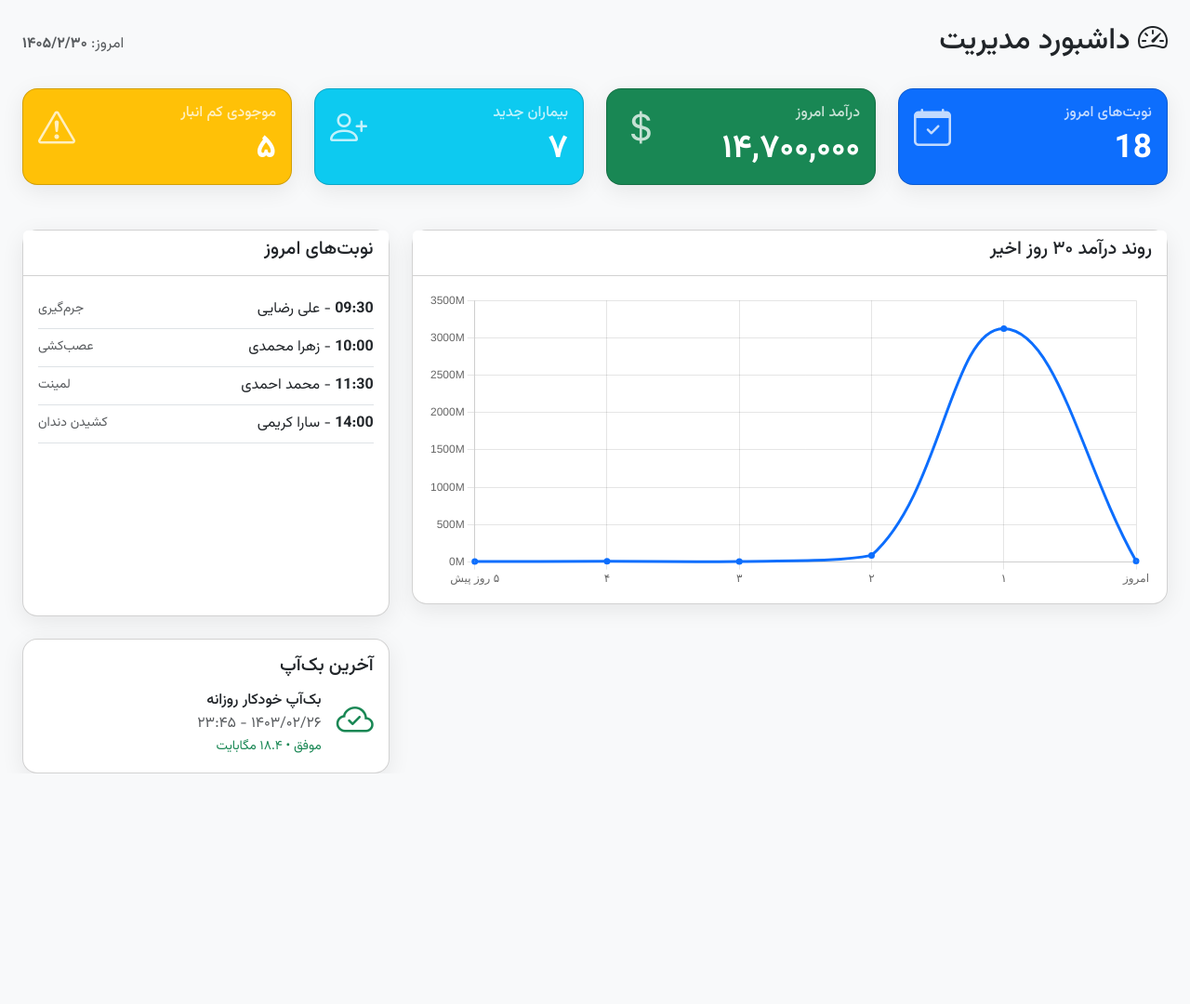
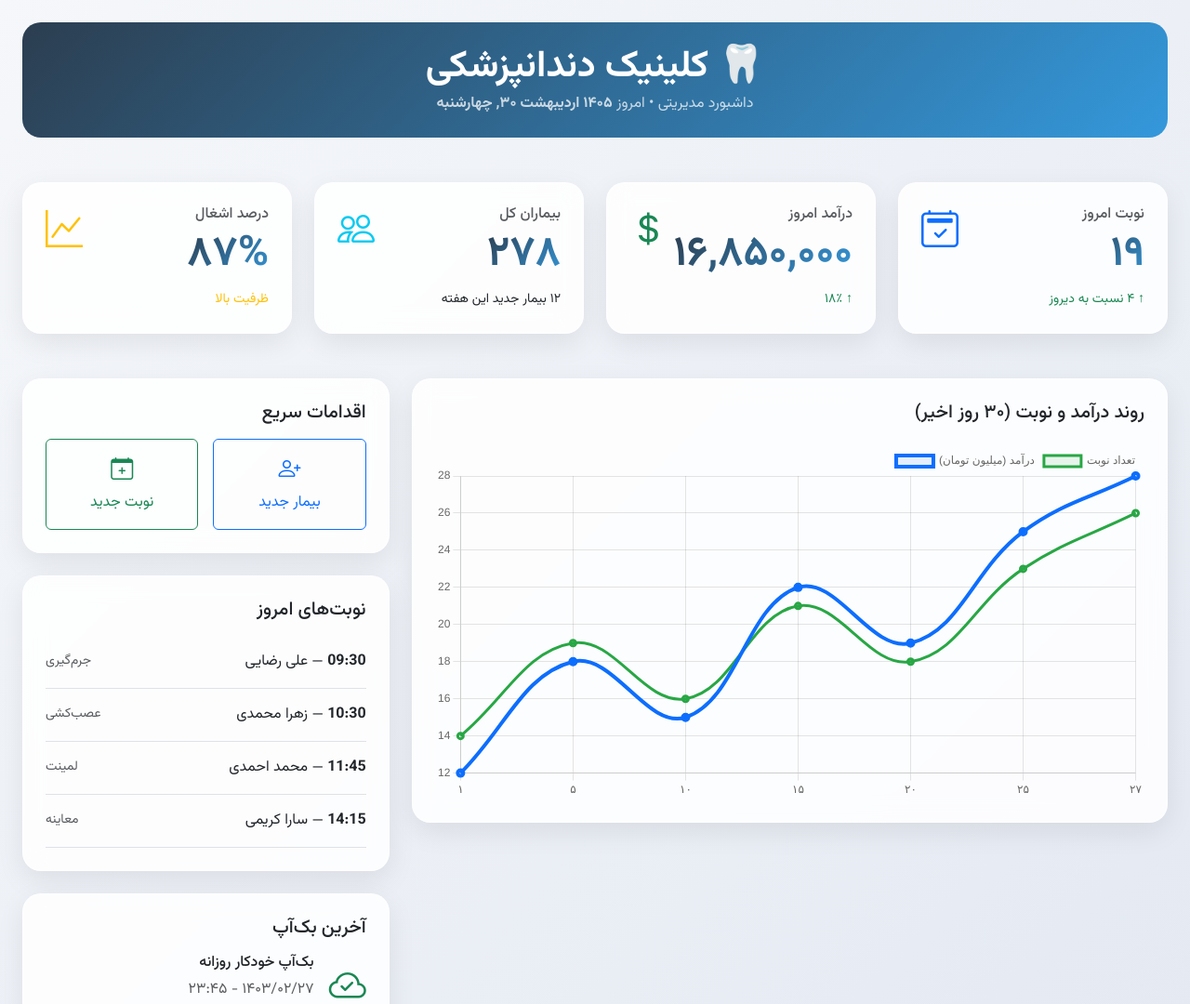
Before and after one commit to ShakibRamez/Dental-clinic-sytem, a plain HTML site: page Front/dashboard.html in a window 1280 px wide. Shown: the top 1080 px of the page at 93% size. Before the commit the page ends 832 px from the top, so only its background shows below. Drawn offline with nearby package versions, Linux system fonts and the light colour scheme.

Commit message:
dashboard changed the styles

```diff
--- a/Front/dashboard.html
+++ b/Front/dashboard.html
@@ -8,134 +8,150 @@
   <link href="https://cdn.jsdelivr.net/npm/bootstrap-icons@1.11.3/font/bootstrap-icons.css" rel="stylesheet">
   <script src="https://cdn.jsdelivr.net/npm/chart.js@4.4.1/dist/chart.umd.min.js"></script>
   <style>
-    @import url('https://fonts.googleapis.com/css2?family=Vazirmatn:wght@400;500;700&display=swap');
+    @import url('https://fonts.googleapis.com/css2?family=Vazirmatn:wght@400;500;600;700&display=swap');
 
     body {
       font-family: 'Vazirmatn', sans-serif;
-      background: #f8f9fa;
+      background: linear-gradient(135deg, #f5f7fa 0%, #e4e9f2 100%);
+      min-height: 100vh;
     }
-    .dashboard-card {
-      border-radius: 16px;
-      box-shadow: 0 6px 25px rgba(0,0,0,0.08);
+    .glass-card {
+      background: rgba(255, 255, 255, 0.85);
+      backdrop-filter: blur(12px);
+      border: 1px solid rgba(255,255,255,0.6);
+      border-radius: 20px;
+      box-shadow: 0 10px 30px rgba(0,0,0,0.08);
+    }
+    .stat-number {
+      font-size: 2.8rem;
+      font-weight: 700;
+      background: linear-gradient(135deg, #2c3e50, #3498db);
+      -webkit-background-clip: text;
+      -webkit-text-fill-color: transparent;
+    }
+    .header {
+      background: linear-gradient(135deg, #2c3e50, #3498db);
+      color: white;
+      border-radius: 20px;
+    }
+    .quick-action {
       transition: all 0.3s;
     }
-    .dashboard-card:hover {
-      transform: translateY(-8px);
-      box-shadow: 0 12px 30px rgba(0,0,0,0.12);
-    }
-    .stat-number {
-      font-size: 2.2rem;
-      font-weight: 700;
-    }
-    .chart-container {
-      position: relative;
-      height: 320px;
+    .quick-action:hover {
+      transform: translateY(-5px) scale(1.05);
     }
   </style>
 </head>
 <body class="p-4">
 
-  <div class="d-flex justify-content-between align-items-center mb-4">
-    <h2><i class="bi bi-speedometer2"></i> داشبورد مدیریت</h2>
-    <div class="text-muted">امروز: <span id="currentDate" class="fw-bold"></span></div>
+  <div class="header p-4 mb-5 text-center">
+    <h1 class="mb-1 fw-bold">🦷 کلینیک دندانپزشکی</h1>
+    <p class="mb-0 opacity-75">داشبورد مدیریتی • امروز <span id="currentDate" class="fw-bold"></span></p>
   </div>
 
+  <div class="row g-4">
+
     <!-- آمار اصلی -->
-  <div class="row g-4 mb-5">
     <div class="col-xl-3 col-md-6">
-      <div class="dashboard-card card bg-primary text-white h-100">
-        <div class="card-body">
+      <div class="glass-card p-4 h-100">
         <div class="d-flex justify-content-between">
           <div>
-              <h6 class="opacity-75">نوبت‌های امروز</h6>
-              <h2 class="stat-number mb-0" id="todayAppointments">18</h2>
+            <h6 class="text-muted">نوبت امروز</h6>
+            <h2 class="stat-number" id="todayApp">۱۹</h2>
           </div>
-            <i class="bi bi-calendar-check fs-1 opacity-75"></i>
+          <i class="bi bi-calendar2-check fs-1 text-primary"></i>
         </div>
+        <small class="text-success">↑ ۴ نسبت به دیروز</small>
+      </div>
+    </div>
+
+    <div class="col-xl-3 col-md-6">
+      <div class="glass-card p-4 h-100">
+        <div class="d-flex justify-content-between">
+          <div>
+            <h6 class="text-muted">درآمد امروز</h6>
+            <h2 class="stat-number" id="todayRev">۱۶,۸۵۰,۰۰۰</h2>
+          </div>
+          <i class="bi bi-currency-dollar fs-1 text-success"></i>
+        </div>
+        <small class="text-success">↑ ۱۸٪</small>
+      </div>
+    </div>
+
+    <div class="col-xl-3 col-md-6">
+      <div class="glass-card p-4 h-100">
+        <div class="d-flex justify-content-between">
+          <div>
+            <h6 class="text-muted">بیماران کل</h6>
+            <h2 class="stat-number" id="totalPatients">۲۷۸</h2>
+          </div>
+          <i class="bi bi-people fs-1 text-info"></i>
+        </div>
+        <small>۱۲ بیمار جدید این هفته</small>
+      </div>
+    </div>
+
+    <div class="col-xl-3 col-md-6">
+      <div class="glass-card p-4 h-100">
+        <div class="d-flex justify-content-between">
+          <div>
+            <h6 class="text-muted">درصد اشغال</h6>
+            <h2 class="stat-number">۸۷%</h2>
+          </div>
+          <i class="bi bi-graph-up fs-1 text-warning"></i>
+        </div>
+        <small class="text-warning">ظرفیت بالا</small>
       </div>
     </div>
   </div>
 
-    <div class="col-xl-3 col-md-6">
-      <div class="dashboard-card card bg-success text-white h-100">
-        <div class="card-body">
-          <div class="d-flex justify-content-between">
-            <div>
-              <h6 class="opacity-75">درآمد امروز</h6>
-              <h2 class="stat-number mb-0" id="todayRevenue">۱۴,۷۰۰,۰۰۰</h2>
-            </div>
-            <i class="bi bi-currency-dollar fs-1 opacity-75"></i>
-          </div>
+  <div class="row g-4 mt-4">
+    <!-- نمودار اصلی -->
+    <div class="col-xl-8">
+      <div class="glass-card p-4">
+        <h5 class="mb-4">روند درآمد و نوبت (۳۰ روز اخیر)</h5>
+        <div style="height: 380px;">
+          <canvas id="mainChart"></canvas>
         </div>
       </div>
     </div>
 
-    <div class="col-xl-3 col-md-6">
-      <div class="dashboard-card card bg-info text-white h-100">
-        <div class="card-body">
-          <div class="d-flex justify-content-between">
-            <div>
-              <h6 class="opacity-75">بیماران جدید</h6>
-              <h2 class="stat-number mb-0" id="newPatients">۷</h2>
+    <!-- پنل راست -->
+    <div class="col-xl-4">
+      <!-- اقدامات سریع -->
+      <div class="glass-card p-4 mb-4">
+        <h5 class="mb-3">اقدامات سریع</h5>
+        <div class="row g-3">
+          <div class="col-6">
+            <button onclick="newPatient()" class="quick-action btn btn-outline-primary w-100 py-3">
+              <i class="bi bi-person-plus fs-4 d-block mb-1"></i>
+              بیمار جدید
+            </button>
           </div>
-            <i class="bi bi-person-plus fs-1 opacity-75"></i>
-          </div>
+          <div class="col-6">
+            <button onclick="newAppointment()" class="quick-action btn btn-outline-success w-100 py-3">
+              <i class="bi bi-calendar-plus fs-4 d-block mb-1"></i>
+              نوبت جدید
+            </button>
           </div>
         </div>
       </div>
 
-    <div class="col-xl-3 col-md-6">
-      <div class="dashboard-card card bg-warning text-white h-100">
-        <div class="card-body">
-          <div class="d-flex justify-content-between">
-            <div>
-              <h6 class="opacity-75">موجودی کم انبار</h6>
-              <h2 class="stat-number mb-0" id="lowStock">۵</h2>
-            </div>
-            <i class="bi bi-exclamation-triangle fs-1 opacity-75"></i>
-          </div>
-        </div>
-      </div>
-    </div>
-  </div>
-
-  <div class="row g-4">
-    <!-- نمودار درآمد ماهانه -->
-    <div class="col-xl-8">
-      <div class="card dashboard-card">
-        <div class="card-header bg-white">
-          <h5>روند درآمد ۳۰ روز اخیر</h5>
-        </div>
-        <div class="card-body">
-          <div class="chart-container">
-            <canvas id="revenueChart"></canvas>
-          </div>
-        </div>
-      </div>
-    </div>
-
-    <!-- اطلاعات سریع -->
-    <div class="col-xl-4">
-      <div class="card dashboard-card h-100">
-        <div class="card-header bg-white">
-          <h5>نوبت‌های امروز</h5>
-        </div>
-        <div class="card-body" id="todayAppointmentsList">
-          <!-- با JS پر می‌شود -->
-        </div>
+      <!-- نوبت‌های امروز -->
+      <div class="glass-card p-4">
+        <h5 class="mb-3">نوبت‌های امروز</h5>
+        <div id="todayAppointmentsList"></div>
       </div>
 
       <!-- آخرین بک‌آپ -->
-      <div class="card dashboard-card mt-4">
-        <div class="card-body">
+      <div class="glass-card p-4 mt-4">
         <h5 class="mb-3">آخرین بک‌آپ</h5>
         <div class="d-flex align-items-center gap-3">
           <i class="bi bi-cloud-check fs-1 text-success"></i>
           <div>
-              <h6 class="mb-1">بک‌آپ خودکار روزانه</h6>
-              <p class="text-muted mb-0">۱۴۰۳/۰۲/۲۶ - ۲۳:۴۵</p>
-              <small class="text-success">موفق • ۱۸.۴ مگابایت</small>
-            </div>
+            <h6>بک‌آپ خودکار روزانه</h6>
+            <p class="text-muted mb-1">۱۴۰۳/۰۲/۲۷ - ۲۳:۴۵</p>
+            <small class="badge bg-success">موفق • ۱۹.۲ MB</small>
           </div>
         </div>
       </div>
@@ -143,54 +159,66 @@
   </div>
 
 <script>
-// نمایش تاریخ امروز
-document.getElementById('currentDate').textContent = new Intl.DateTimeFormat('fa-IR').format(new Date());
+// تاریخ امروز شمسی
+document.getElementById('currentDate').textContent = new Intl.DateTimeFormat('fa-IR', {
+  weekday: 'long', year: 'numeric', month: 'long', day: 'numeric'
+}).format(new Date());
 
-// نمودار درآمد
-const ctx = document.getElementById('revenueChart').getContext('2d');
-new Chart(ctx, {
+// نمودار مدرن
+new Chart(document.getElementById('mainChart'), {
   type: 'line',
   data: {
-    labels: ['۵ روز پیش', '۴', '۳', '۲', '۱', 'امروز'],
-    datasets: [{
-      label: 'درآمد (تومان)',
-      data: [8500000, 9200000, 7800000, 89821323, 3123123123, 14700000],
+    labels: ['۱', '۵', '۱۰', '۱۵', '۲۰', '۲۵', '۲۷'],
+    datasets: [
+      {
+        label: 'درآمد (میلیون تومان)',
+        data: [12, 18, 15, 22, 19, 25, 28],
         borderColor: '#0d6efd',
         backgroundColor: 'rgba(13, 110, 253, 0.1)',
         tension: 0.4,
-      borderWidth: 3,
-      pointRadius: 2
-    }]
+        borderWidth: 4
+      },
+      {
+        label: 'تعداد نوبت',
+        data: [14, 19, 16, 21, 18, 23, 26],
+        borderColor: '#28a745',
+        backgroundColor: 'rgba(40, 167, 69, 0.1)',
+        tension: 0.4,
+        borderWidth: 3
+      }
+    ]
   },
   options: {
     responsive: true,
     maintainAspectRatio: false,
-    plugins: { legend: { display: false } },
-    scales: {
-      y: { ticks: { callback: value => (value/1000000) + 'M' } }
+    plugins: {
+      legend: { position: 'top', align: 'end' }
     }
   }
 });
 
 // نوبت‌های امروز
-const todayAppointments = [
-  {time: "09:30", patient: "علی رضایی", treatment: "جرم‌گیری"},
-  {time: "10:00", patient: "زهرا محمدی", treatment: "عصب‌کشی"},
-  {time: "11:30", patient: "محمد احمدی", treatment: "لمینت"},
-  {time: "14:00", patient: "سارا کریمی", treatment: "کشیدن دندان"}
+const apps = [
+  {time:"09:30", patient:"علی رضایی", service:"جرم‌گیری"},
+  {time:"10:30", patient:"زهرا محمدی", service:"عصب‌کشی"},
+  {time:"11:45", patient:"محمد احمدی", service:"لمینت"},
+  {time:"14:15", patient:"سارا کریمی", service:"معاینه"}
 ];
 
-let html = '';
-todayAppointments.forEach(app => {
-  html += `
-    <div class="d-flex justify-content-between align-items-center py-2 border-bottom">
-      <div>
-        <strong>${app.time}</strong> - ${app.patient}
+document.getElementById('todayAppointmentsList').innerHTML = apps.map(a => `
+  <div class="d-flex justify-content-between align-items-center py-3 border-bottom">
+    <div><strong>${a.time}</strong> — ${a.patient}</div>
+    <small class="text-muted">${a.service}</small>
   </div>
-      <small class="text-muted">${app.treatment}</small>
-    </div>`;
-});
-document.getElementById('todayAppointmentsList').innerHTML = html;
+`).join('');
+
+function newPatient() {
+  alert("🚀 باز شدن فرم ثبت بیمار جدید...");
+}
+
+function newAppointment() {
+  alert("📅 باز شدن فرم ثبت نوبت...");
+}
 </script>
 
 </body>
```
Lines whose indentation alone changed are shown as unchanged.
